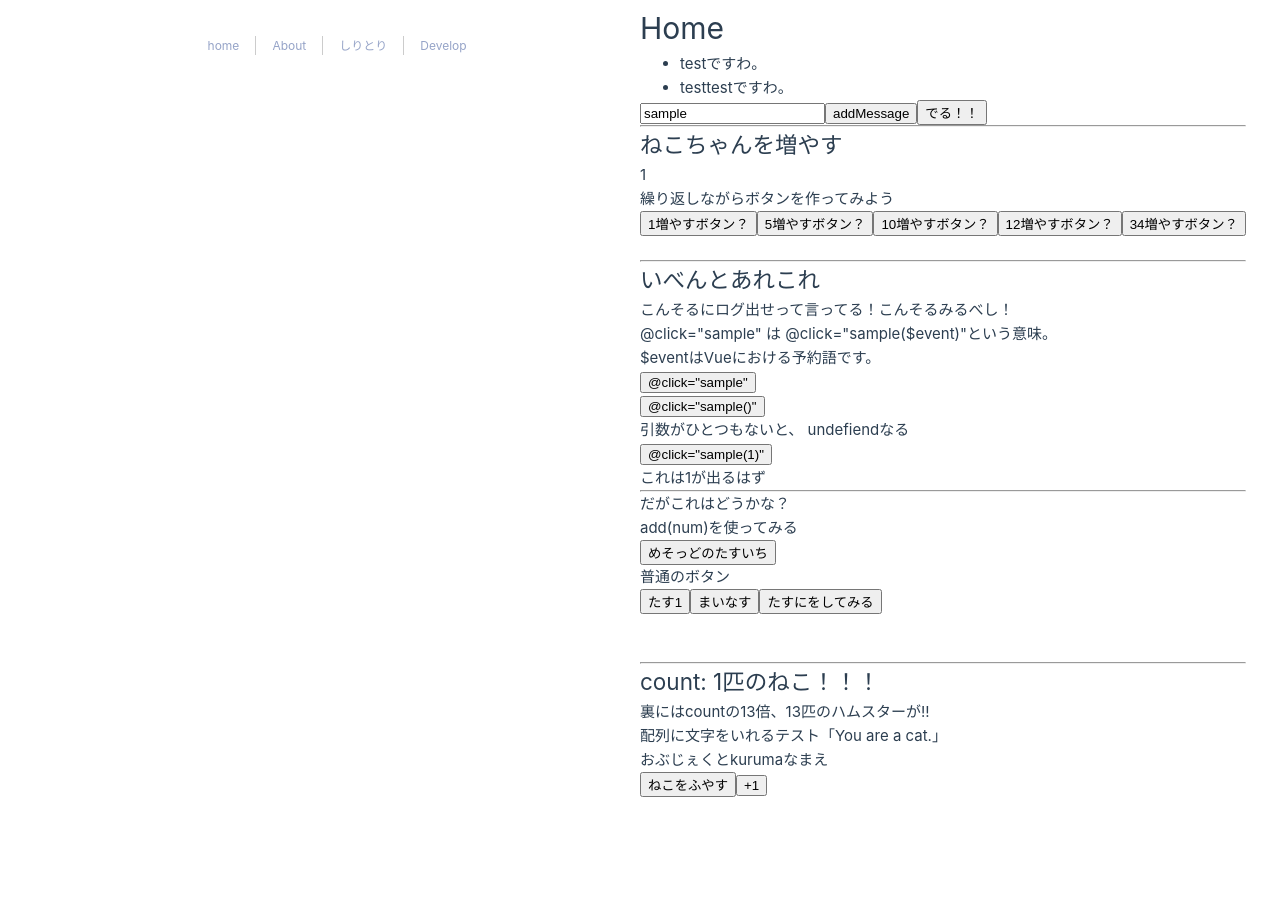
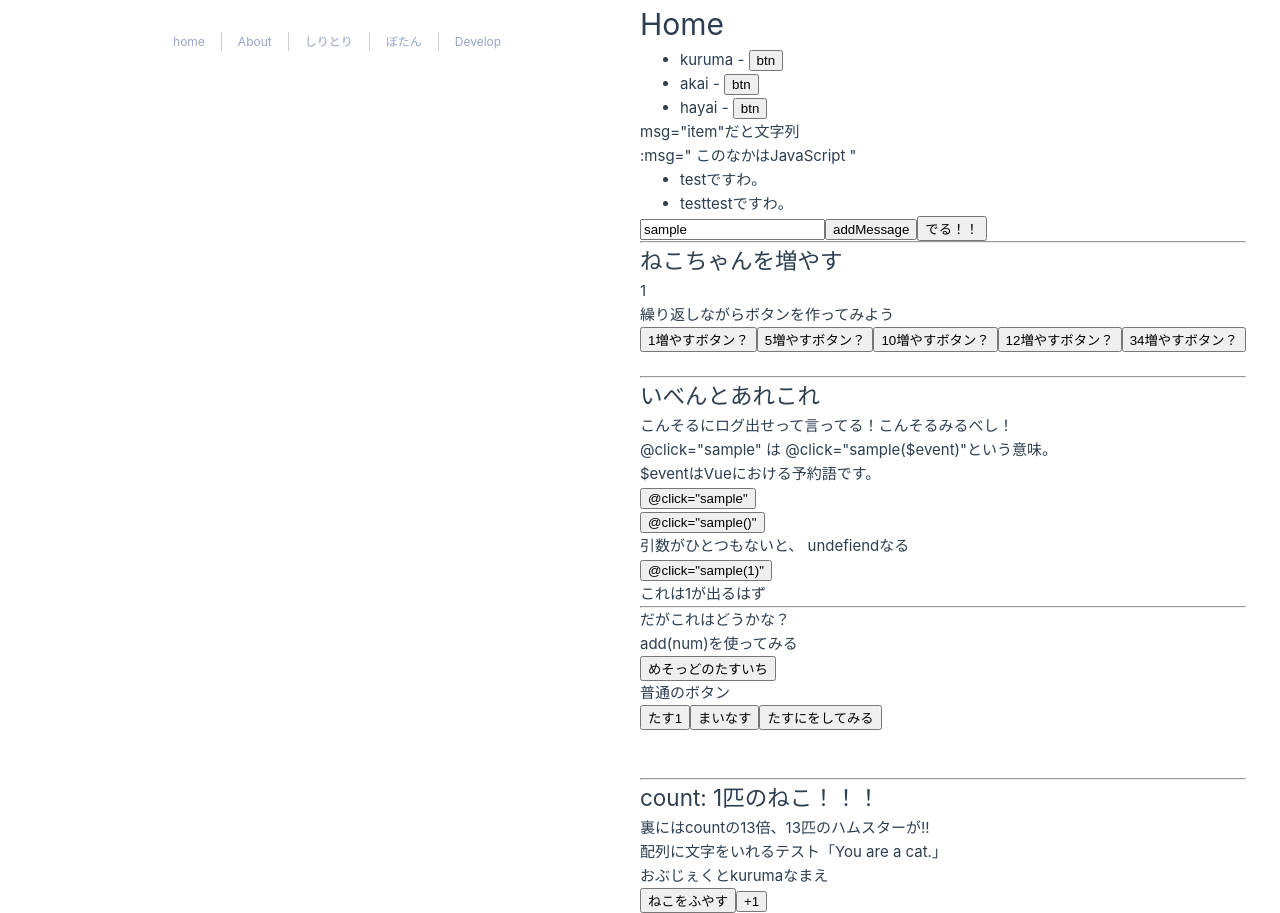
Before and after one commit to tnssn/monstropolis, a Vue app: page /#/ in a window 1280 px wide. Before the commit the page ends 800 px from the top, so only its background shows below. Built offline with nearby package versions, Linux system fonts and the light colour scheme.

Commit message:
ぼたん - ボタンが増えるようにした

```diff
--- a/src/components/TheHeader.vue
+++ b/src/components/TheHeader.vue
@@ -3,6 +3,7 @@
     <router-link to="/">home</router-link>
     <router-link to="/about">About</router-link>
     <router-link to="/shiritori">しりとり</router-link>
+    <router-link to="/buttonton">ぼたん</router-link>
     <router-link to="/develop">Develop</router-link>
     </nav>
 
--- a/src/main.js
+++ b/src/main.js
@@ -7,12 +7,14 @@ import { createRouter, createWebHashHistory } from "vue-router"
 import MainComponent from "./pages/index.vue"
 import AbountComponent from "./pages/about.vue"
 import ShiritoriCoomponent from "./pages/shiritori.vue"
+import ButtontonComponent from "./pages/buttonton.vue"
 import DevelopCoomponent from "./pages/Develop.vue"
 
 
 const Home = { template: '<div>Home</div>'}
 const About = { template: '<div>About</div>'}
 const Shiritori = { template: '<div>Shiritori</div>'}
+const Buttonton = { template: '<div>Buttonton</div>'}
 const Develop = { template: '<div>Develop</div>'}
 
 
@@ -20,6 +22,7 @@ const routes = [
     { path: '/', component: MainComponent },
     { path: '/about', component: AbountComponent },
     { path: '/shiritori', component: ShiritoriCoomponent},
+    { path: '/buttonton', component: ButtontonComponent },
     { path: '/develop', component: DevelopCoomponent},
   ]
 
--- /dev/null
+++ b/src/pages/buttonton.vue
@@ -0,0 +1,27 @@
+<script>
+export default{
+    data(){
+        return{
+            key:[1]
+        }
+    },
+    methods: {
+        add(){
+        this.key.push(this.tmpMessage)
+        },
+    },
+}
+</script>
+
+<template>
+    <div>
+        <h1>ぼたんたん</h1>
+        <h2>これは一個ずつ増えるボタン</h2>
+        <button v-for="key in key" @click="add">ボタン？</button>
+        <br>
+        <hr>
+        <br>
+    </div>
+
+
+</template>
--- a/src/pages/index.vue
+++ b/src/pages/index.vue
@@ -1,5 +1,10 @@
 <script>
+import ListItem from '@/components/ListItem.vue'
+
     export default {
+        components: {
+            ListItem // この定義忘れるとこんそるで黄色に怒られる
+        },
         data() {
             return {
             hoge: 'にゃんにゃか',
@@ -55,6 +60,15 @@
 <template>
     <div>
     <h1>Home</h1>
+
+        <div>
+        <ul>
+        <ListItem :msg="item" v-for="(item, key) in car" :key="key"></ListItem>
+        </ul>
+        </div>
+        <p>msg="item"だと文字列</p>
+        <p>:msg="  このなかはJavaScript "</p>
+
 
     <div>
         {{message}}
```
